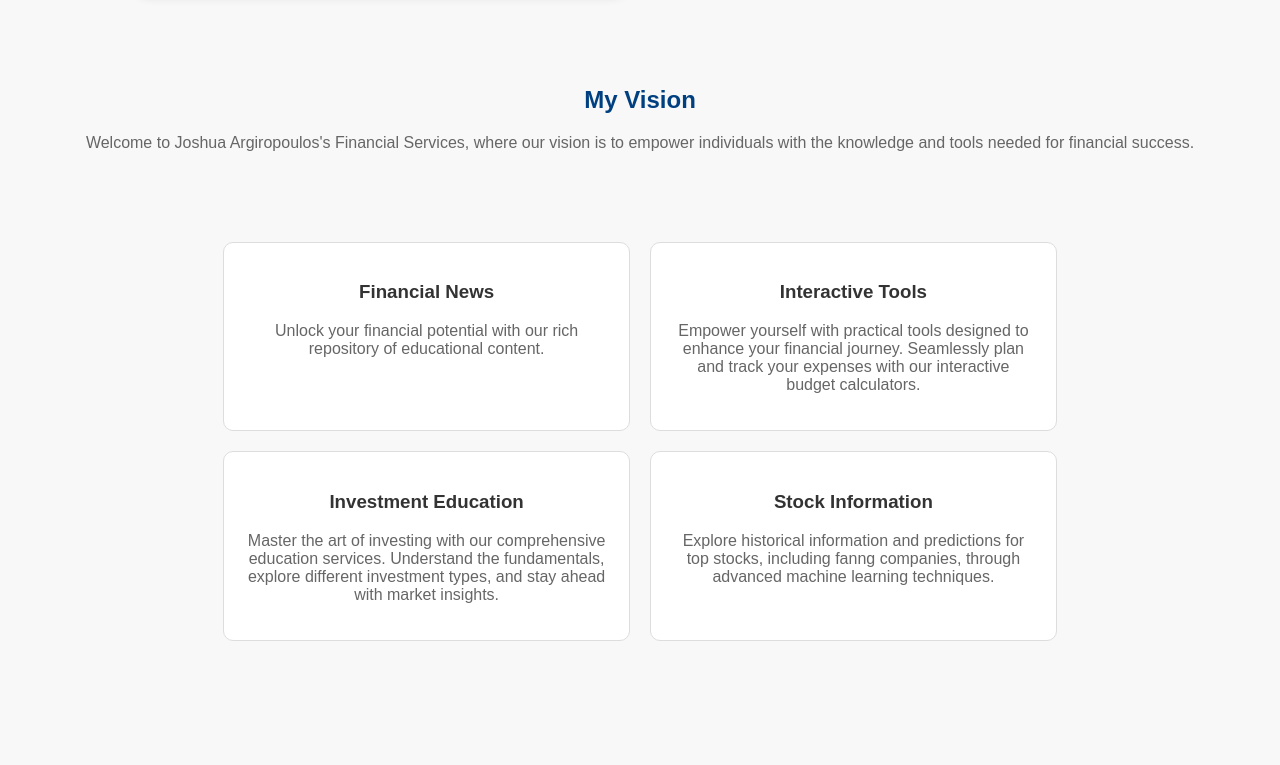
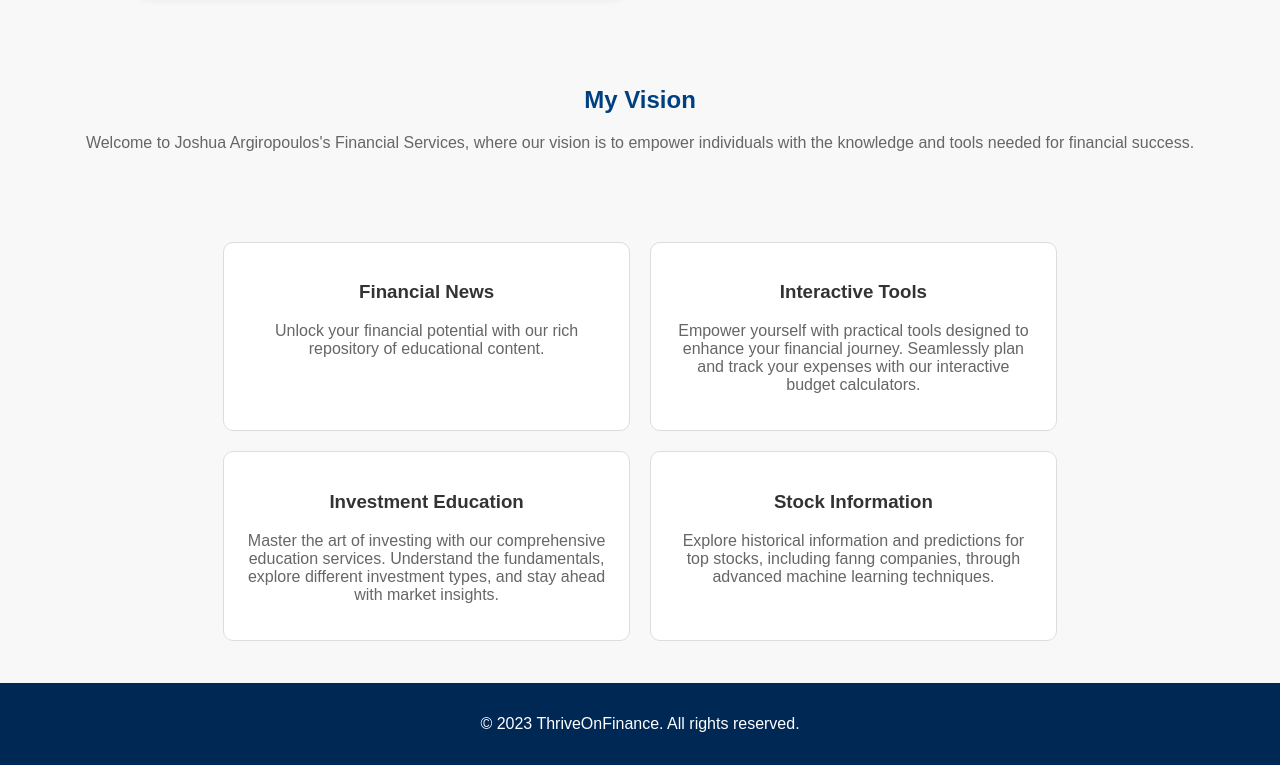
Before and after one commit to JoshuaArgiropoulos/Stock-Price-Predictor, a React (Create React App) app in the folder frontend/: page / in a window 1280 px wide. Shown: the part 545-1310 px from the top of the page. Before the commit the page ends 1228 px from the top, so only its background shows below. Built offline with nearby package versions, Linux system fonts and the light colour scheme.

Commit message:
Added the footer

```diff
--- a/frontend/src/App.js
+++ b/frontend/src/App.js
@@ -4,6 +4,7 @@
 import HomeSection from './components/HomeSection';
 import VisionSection from './components/VisionSection';
 import ServiceBox from './components/ServiceBox';
+import Footer from './components/common/footer'
 import './App.css'; // Import your CSS here
 
 
@@ -21,6 +22,7 @@
         <ServiceBox title="Stock Information" link="/stock-info" description="Explore historical information and predictions for top stocks, including fanng companies, through advanced machine learning techniques." />
 
       </section>
+      <Footer/>
     </div>
   );
 }
--- /dev/null
+++ b/frontend/src/assets/styles/footer.css
@@ -0,0 +1,8 @@
+
+.footer p {
+    color: white !important; /* Make text color important */
+    background-color: #002855;
+    text-align: center;
+    padding: 2em;
+    margin: 0;
+}
--- /dev/null
+++ b/frontend/src/components/common/footer.js
@@ -0,0 +1,12 @@
+import React from 'react';
+import '../../assets/styles/footer.css'; // Adjust the path as necessary
+
+const Footer = () => {
+  return (
+    <footer className="footer">
+      <p>© 2023 ThriveOnFinance. All rights reserved.</p>
+    </footer>
+  );
+}
+
+export default Footer;
```
